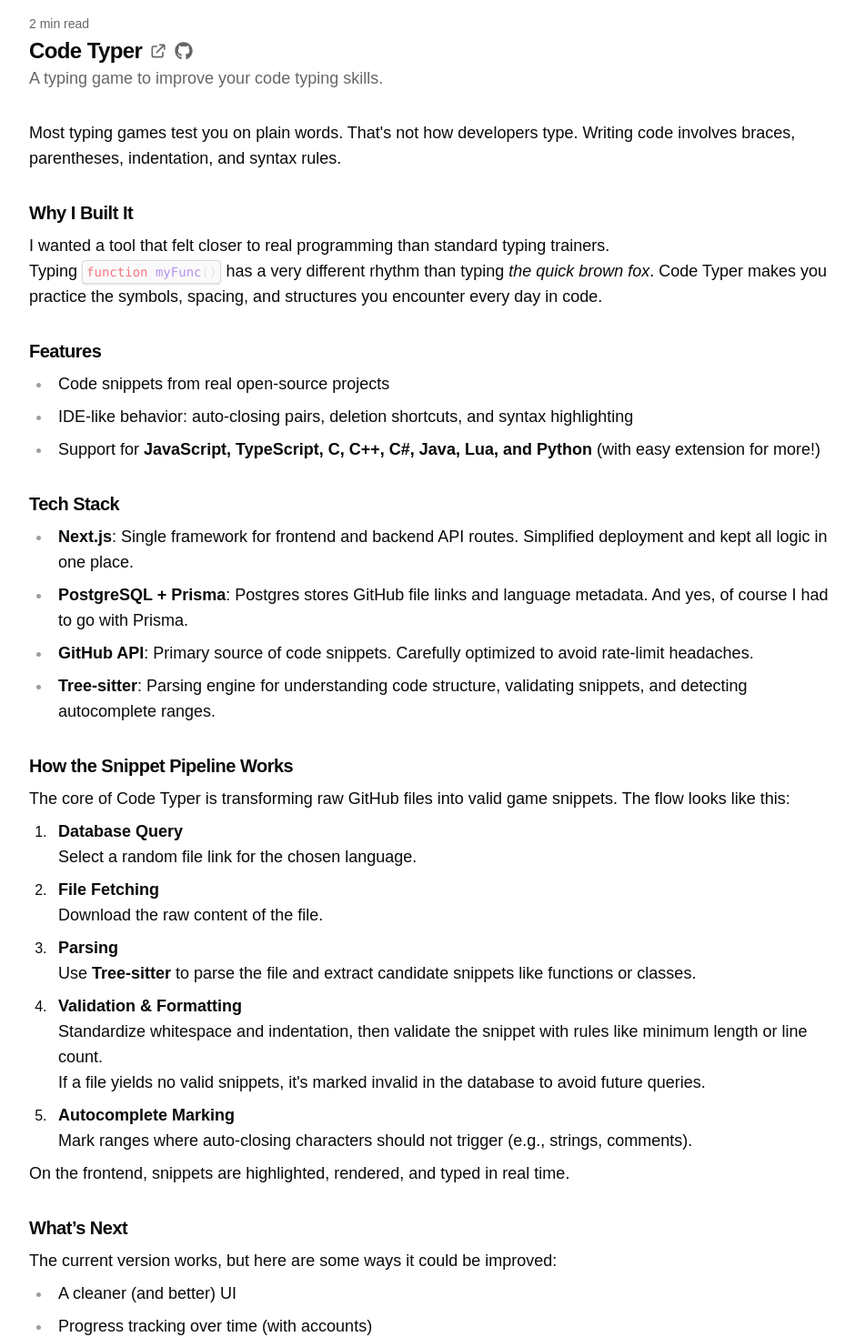
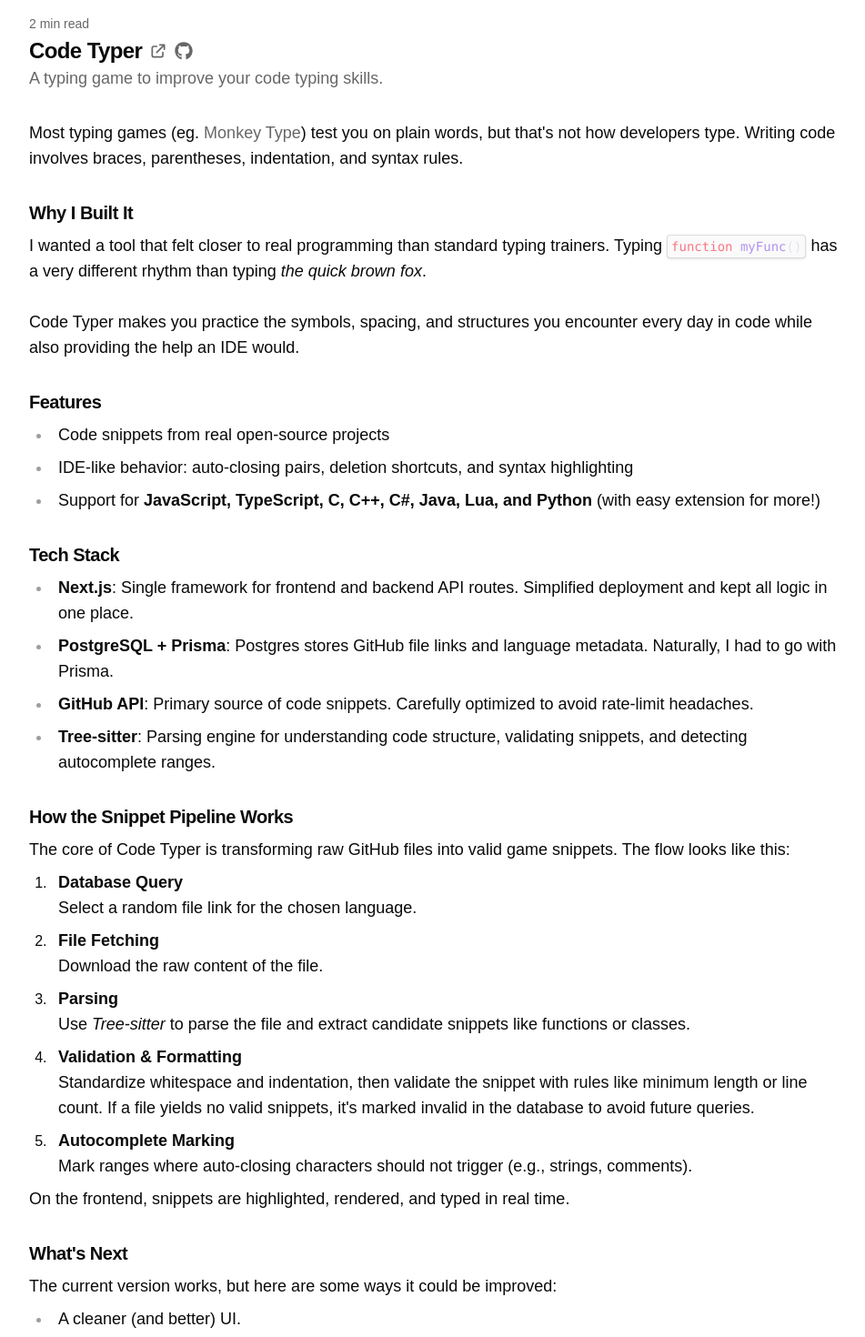
Before and after one commit to mattiacerutti/portfolio, a Next.js app: page /projects/code-typer in a window 1280 px wide. Shown: the part 160-1630 px from the top of the page at 91% size, without its empty margins (160-1111 px from the left). Built offline with nearby package versions, Linux system fonts and the light colour scheme.

Commit message:
fix: fix code-typer copywriting

```diff
--- a/src/app/(pages)/projects/(items)/code-typer/page.tsx
+++ b/src/app/(pages)/projects/(items)/code-typer/page.tsx
@@ -34,21 +34,27 @@ function Page() {
 
       <div className="flex flex-col gap-8">
         <VerticalReveal delay={baseDelay}>
-          <P>Most typing games test you on plain words. That&apos;s not how developers type. Writing code involves braces, parentheses, indentation, and syntax rules.</P>
+          <P>
+            Most typing games (eg.{" "}
+            <Link href="https://monkeytype.com/" className="transition-colors duration-400 text-[var(--muted-foreground)] hover:text-[var(--foreground)]">
+              Monkey Type
+            </Link>
+            ) test you on plain words, but that&apos;s not how developers type. Writing code involves braces, parentheses, indentation, and syntax rules.
+          </P>
         </VerticalReveal>
 
         <VerticalReveal delay={baseDelay * 1}>
           <div className="flex flex-col gap-2">
             <H4>Why I Built It</H4>
             <P>
-              I wanted a tool that felt closer to real programming than standard typing trainers.
-              <br />
-              Typing{" "}
+              I wanted a tool that felt closer to real programming than standard typing trainers. Typing{" "}
               <Code language="ts" inline>
                 function myFunc()
               </Code>{" "}
-              has a very different rhythm than typing <i>the quick brown fox</i>. Code Typer makes you practice the symbols, spacing, and structures you encounter every day in
-              code.
+              has a very different rhythm than typing <i>the quick brown fox</i>.
+              <br />
+              <br />
+              Code Typer makes you practice the symbols, spacing, and structures you encounter every day in code while also providing the help an IDE would.
             </P>
           </div>
         </VerticalReveal>
@@ -74,7 +80,7 @@ function Page() {
                 <b>Next.js</b>: Single framework for frontend and backend API routes. Simplified deployment and kept all logic in one place.
               </Li>
               <Li>
-                <b>PostgreSQL + Prisma</b>: Postgres stores GitHub file links and language metadata. And yes, of course I had to go with Prisma.
+                <b>PostgreSQL + Prisma</b>: Postgres stores GitHub file links and language metadata. Naturally, I had to go with Prisma.
               </Li>
               <Li>
                 <b>GitHub API</b>: Primary source of code snippets. Carefully optimized to avoid rate-limit headaches.
@@ -104,14 +110,13 @@ function Page() {
               <Li>
                 <b>Parsing</b>
                 <br />
-                Use <b>Tree-sitter</b> to parse the file and extract candidate snippets like functions or classes.
+                Use <i>Tree-sitter</i> to parse the file and extract candidate snippets like functions or classes.
               </Li>
               <Li>
                 <b>Validation &amp; Formatting</b>
                 <br />
-                Standardize whitespace and indentation, then validate the snippet with rules like minimum length or line count.
-                <br />
-                If a file yields no valid snippets, it&apos;s marked invalid in the database to avoid future queries.
+                Standardize whitespace and indentation, then validate the snippet with rules like minimum length or line count. If a file yields no valid snippets, it&apos;s marked
+                invalid in the database to avoid future queries.
               </Li>
               <Li>
                 <b>Autocomplete Marking</b>
@@ -125,12 +130,12 @@ function Page() {
 
         <VerticalReveal delay={baseDelay * 5}>
           <div className="flex flex-col gap-2">
-            <H4>What’s Next</H4>
+            <H4>What&apos;s Next</H4>
             <P>The current version works, but here are some ways it could be improved:</P>
             <Ul>
-              <Li>A cleaner (and better) UI</Li>
-              <Li>Progress tracking over time (with accounts)</Li>
-              <Li>Richer performance metrics</Li>
+              <Li>A cleaner (and better) UI.</Li>
+              <Li>Progress tracking over time (with accounts).</Li>
+              <Li>Richer performance metrics.</Li>
             </Ul>
           </div>
         </VerticalReveal>
```
